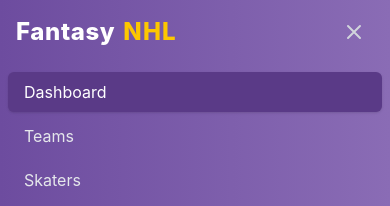
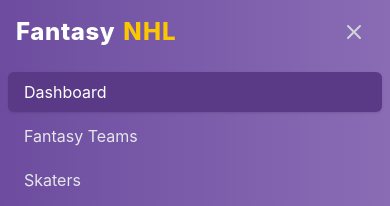
Before and after one commit to gruberb/fantasy-frontend, a React (Vite) app: page / in a window 390 px wide. Both pictures are taken after a click on the button "Open main menu". Shown: the top 206 px of the page. Built offline with nearby package versions, Linux system fonts and the light colour scheme; no server answers.

Commit message:
change nav to fantasy teams

```diff
--- a/src/components/layout/NavBar.tsx
+++ b/src/components/layout/NavBar.tsx
@@ -154,13 +154,13 @@
               Dashboard
             </NavLink>
             <NavLink
-              to="/teams"
+              to="/fantasy-teams"
               onClick={() => setMobileOpen(false)}
               className={({ isActive }) =>
                 isActive ? activeLinkClass : inactiveLinkClass
               }
             >
-              Teams
+              Fantasy Teams
             </NavLink>
             <NavLink
               to="/skaters"
```
